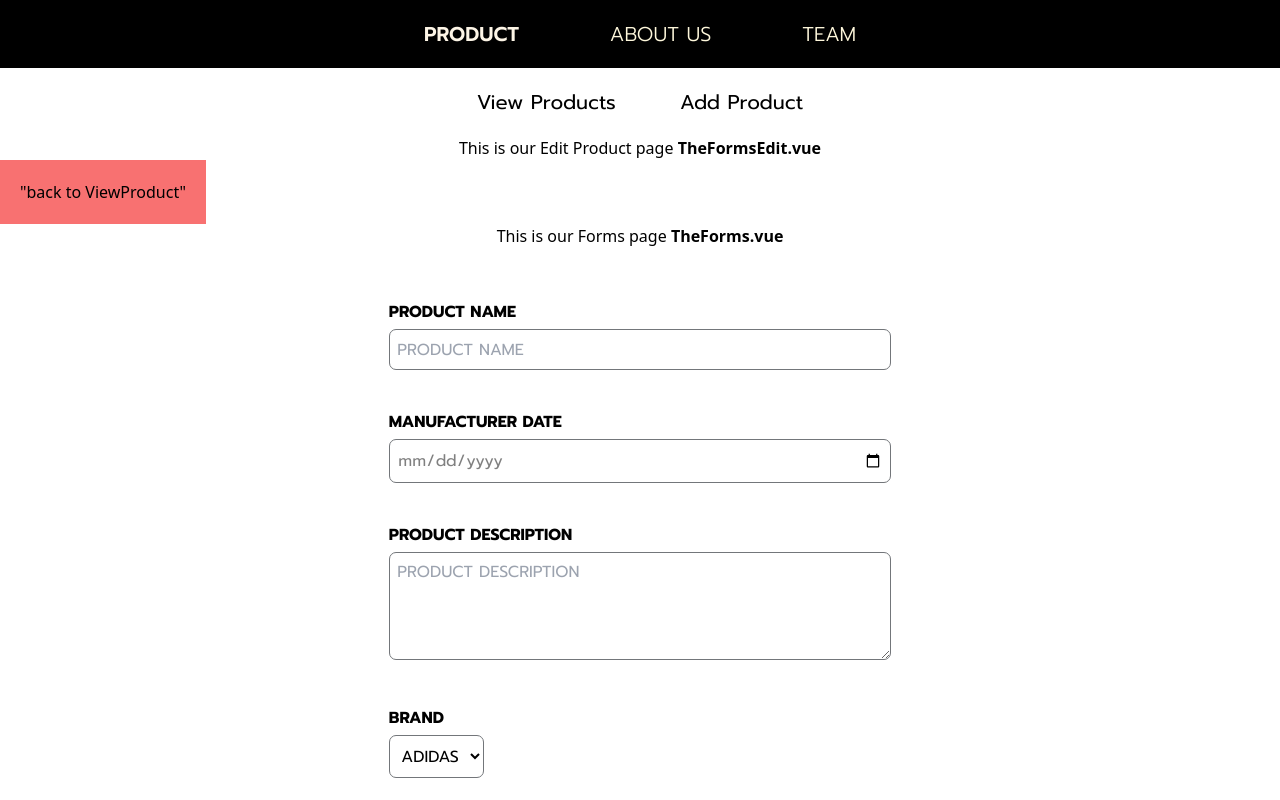
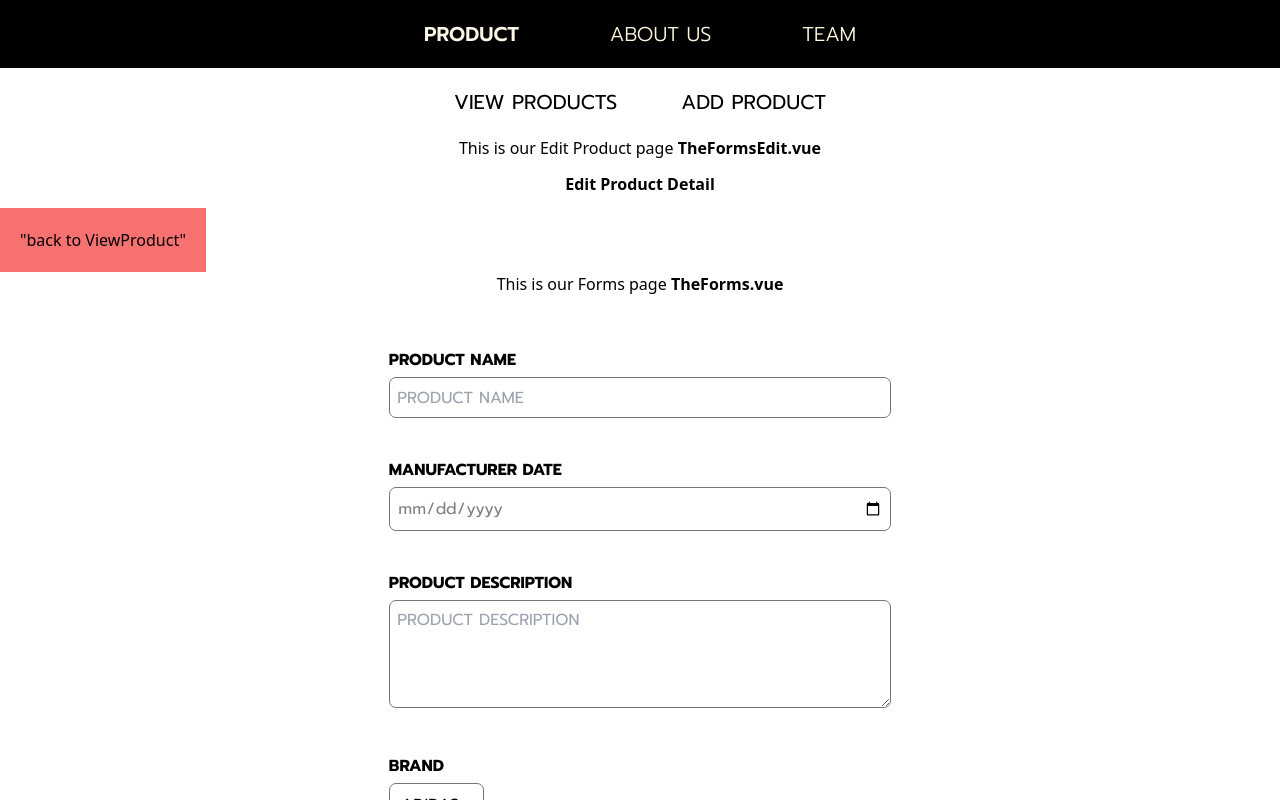
Before and after one commit to YakRuay/int221-frontend, a Vue app: page / in a window 1280 px wide. Both pictures are taken after a click on the button "Go to Hidden Update Form". Shown: the top 800 px of the page. Built offline with nearby package versions, Linux system fonts and the light colour scheme.

Commit message:
Done Bold-texing secNavBar

```diff
--- a/src/components/TheSecNavbar.vue
+++ b/src/components/TheSecNavbar.vue
@@ -3,10 +3,10 @@
     class="bg-white p-5 max-w-md md:text-xl text-sm text-gray-900 flex justify-center sec-navbar-container"
   >
     <div class="md:w-1/5 lg:max-w-md flex justify-center uppercase">
-      <button @click="setSelectedComponent('view-product')">View&nbsp;Products</button>
-      <button @click="setSelectedComponent('add-product')" id="AddProduct">Add&nbsp;Product</button>
+      <div :class="{'font-bold':selectedComponent==='view-product'}" class="Target" @click="setSelectedComponent('view-product')">View&nbsp;Products</div>
+      <div :class="{'font-bold':selectedComponent==='add-product'}" class="Target" @click="setSelectedComponent('add-product')" id="AddProduct">Add&nbsp;Product</div>
       <!-- <a href="#" id="EditProduct">Edit&nbsp;Product</a> -->
-    <button @click="setSelectedComponent('edit-products')" id="EditProducts">Edit&nbsp;Products02</button>
+    <button class="Target" @click="setSelectedComponent('edit-products')" id="EditProducts">Edit&nbsp;Products02</button>
 
     </div>
   </div>
@@ -47,25 +47,20 @@ export default {
   min-width: 100vw;
   overflow: hidden;
 }
-button {
-  outline: none;
+.Target {
   font-family: "Prompt", sans-serif;
   padding: 0rem 2rem 0rem 2rem;
-  font-weight:normal;
+  /* font-weight:normal; */
+  cursor: pointer;
   color: black;
 }
 
-button:hover,button:active {
+.Target:hover{
   font-weight: bold;
-}
-
-button:focus {
-  color: black;
-  /* padding: 0rem 2rem 0rem 2rem; */
-  font-weight:bold;
 }
 
 #EditProducts {
   display: none;
 }
+
 </style>
--- a/src/views/Pages/TheFormsEdit.vue
+++ b/src/views/Pages/TheFormsEdit.vue
@@ -1,5 +1,6 @@
 <template >
   <h1 class="text-center">This is our Edit Product page <b> TheFormsEdit.vue</b></h1>
+  <h1 class="text-center p-3 font-bold "> Edit Product Detail</h1>
   <button class="bg-red-400 p-5" @click="$emit('changecomp', 'view-product')">
     "back to ViewProduct" </button>
   <the-forms></the-forms>
@@ -11,3 +12,7 @@ export default {
   components: { TheForms },
 };
 </script>
+
+<style scoped>
+
+</style>
```
